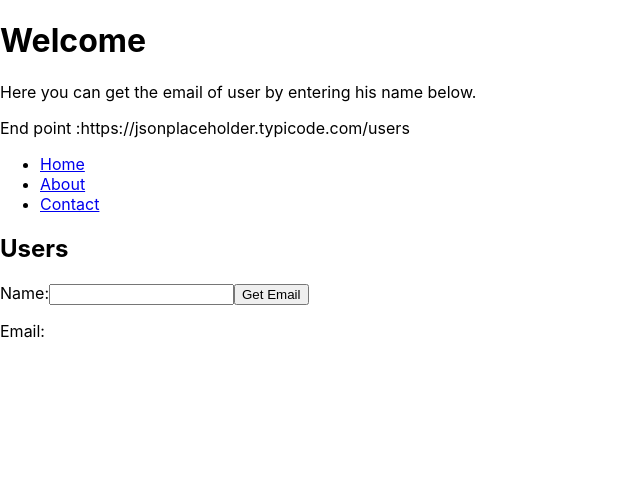
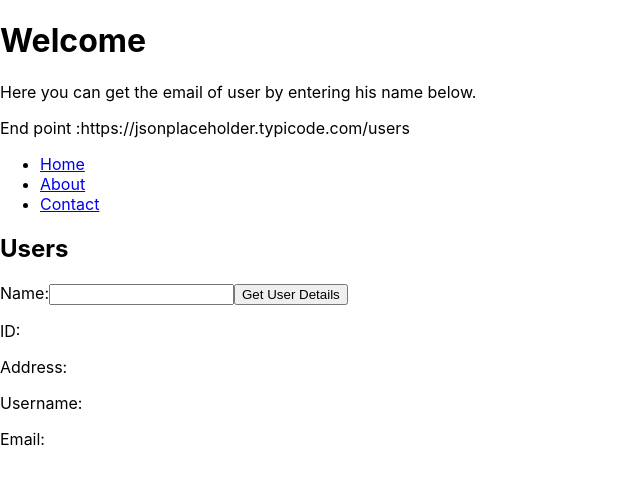
Before and after one commit to TejaVenkatBalla/fetchapi, a React (Create React App) app: page / in a window 1280 px wide. Shown: the top 484 px of the page, without its empty margins (0-640 px from the left). Built offline with nearby package versions, Linux system fonts and the light colour scheme; no server answers.

Commit message:
Update fet.js

```diff
--- a/src/components/fet.js
+++ b/src/components/fet.js
@@ -3,12 +3,12 @@ import React, { useState, useEffect } from 'react';
 function MyComponent() {
   const [users, setUsers] = useState([]);
   const [name, setName] = useState('');
-  const [email, setEmail] = useState('');
+  const [userDetails, setUserDetails] = useState({ id: '', address: '', username: '', email: '' });
 
   useEffect(() => {
     fetchData();
   }, []);
-//api fetching
+
   const fetchData = async () => {
     const response = await fetch('https://jsonplaceholder.typicode.com/users');
     const data = await response.json();
@@ -18,7 +18,7 @@ function MyComponent() {
   const handleSubmit = (event) => {
     event.preventDefault();
     const user = users.find(user => user.name === name);
-    setEmail(user.email);
+    setUserDetails({ id: user.id, address: user.address.street + ', ' + user.address.suite + ', ' + user.address.city + ', ' + user.address.zipcode, username: user.username, email: user.email });
   }
 
   return (
@@ -29,9 +29,12 @@ function MyComponent() {
           Name:
           <input type="text" value={name} onChange={(event) => setName(event.target.value)} />
         </label>
-        <button type="submit">Get Email</button>
+        <button type="submit">Get User Details</button>
       </form>
-      <p>Email: {email}</p>
+      <p>ID: {userDetails.id}</p>
+      <p>Address: {userDetails.address}</p>
+      <p>Username: {userDetails.username}</p>
+      <p>Email: {userDetails.email}</p>
     </div>
   );
 }
```
